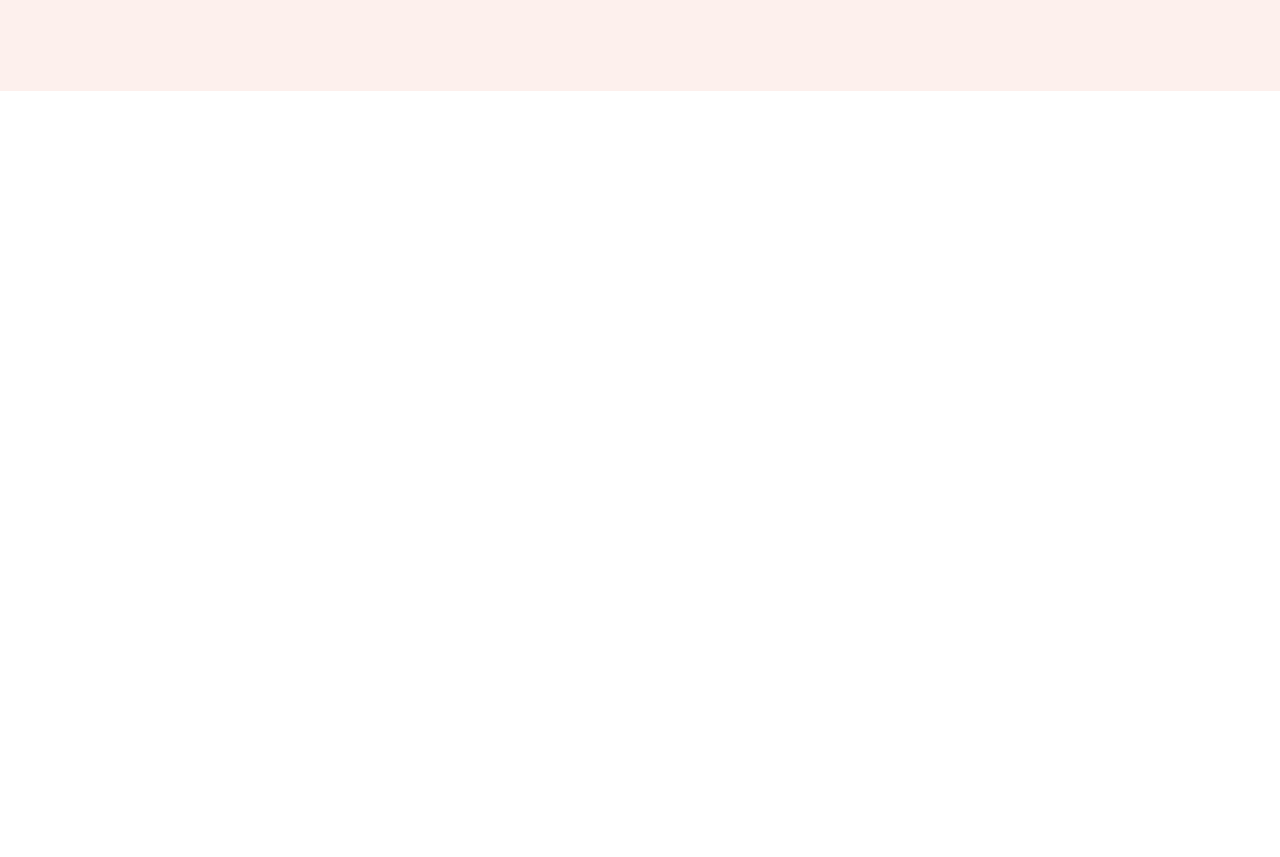
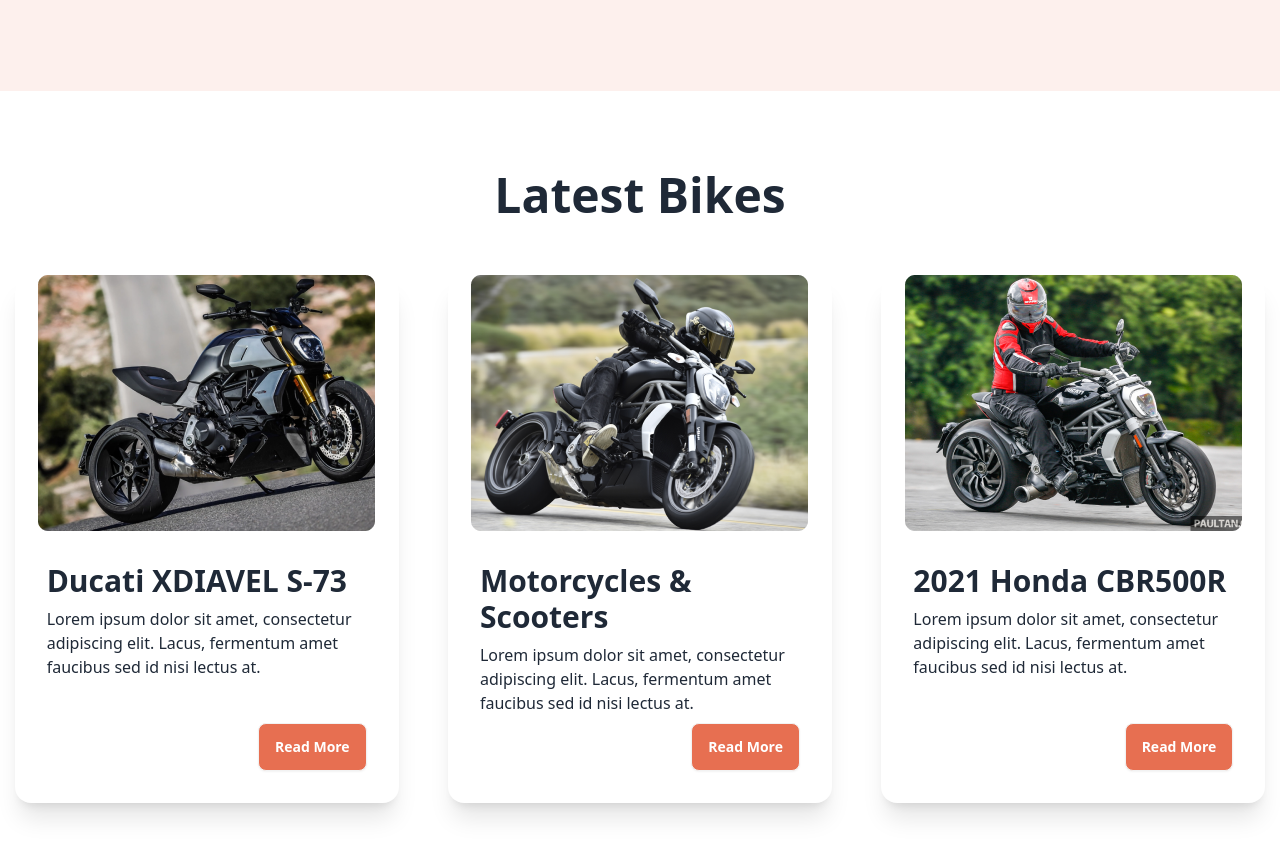
Before and after one commit to tanvir244/Biker-Zone-Project, a plain HTML site: page index.html in a window 1280 px wide. Shown: the part 531-1388 px from the top of the page. Before the commit the page ends 800 px from the top, so only its background shows below. Drawn offline with nearby package versions, Linux system fonts and the light colour scheme.

Commit message:
latest bike section completed with responsive design

```diff
--- a/index.html
+++ b/index.html
@@ -87,7 +87,8 @@
                             <br>
                             with Smile
                         </h2>
-                    <p>Amet minim mollit non deserunt ullamco est sit aliqua dolor do amet sint. Velit officia consequat duis enim velit mollit.</p>
+                        <p>Amet minim mollit non deserunt ullamco est sit aliqua dolor do amet sint. Velit officia
+                            consequat duis enim velit mollit.</p>
                         <button class="btn bg-bike-primary text-white">Purchase</button>
                     </div>
                     <div class="flex-1 pb-[25px]">
@@ -108,7 +109,8 @@
                             <br>
                             with Smile
                         </h2>
-                        <p>Amet minim mollit non deserunt ullamco est sit aliqua dolor do amet sint. Velit officia consequat duis enim velit mollit.</p>
+                        <p>Amet minim mollit non deserunt ullamco est sit aliqua dolor do amet sint. Velit officia
+                            consequat duis enim velit mollit.</p>
                         <button class="btn bg-bike-primary text-white">Purchase</button>
                     </div>
                     <div class="flex-1 pb-[25px]">
@@ -129,7 +131,8 @@
                             <br>
                             with Smile
                         </h2>
-                        <p>Amet minim mollit non deserunt ullamco est sit aliqua dolor do amet sint. Velit officia consequat duis enim velit mollit.</p>
+                        <p>Amet minim mollit non deserunt ullamco est sit aliqua dolor do amet sint. Velit officia
+                            consequat duis enim velit mollit.</p>
                         <button class="btn bg-bike-primary text-white">Purchase</button>
                     </div>
                     <div class="flex-1 pb-[25px]">
@@ -150,7 +153,8 @@
                             <br>
                             with Smile
                         </h2>
-                        <p>Amet minim mollit non deserunt ullamco est sit aliqua dolor do amet sint. Velit officia consequat duis enim velit mollit.</p>
+                        <p>Amet minim mollit non deserunt ullamco est sit aliqua dolor do amet sint. Velit officia
+                            consequat duis enim velit mollit.</p>
                         <button class="btn bg-bike-primary text-white">Purchase</button>
                     </div>
                     <div class="flex-1 pb-[25px]">
@@ -166,14 +170,49 @@
     </header>
 
     <!-- main -->
-    <main class="md:container md:max-auto">
+    <main class="md:container md:mx-auto">
         <!-- featured section -->
         <section>
 
         </section>
         <!-- latest section -->
-        <section>
-
+        <section class="py-20 space-y-14">
+            <h3 class="text-5xl font-semibold text-center">Latest Bikes</h3>
+            <div class="grid gap-5 grid-cols-1 md:grid-cols-2 lg:grid-cols-3">
+                <!-- card-1 -->
+                <div class="card mx-auto w-96 bg-base-100 shadow-xl">
+                    <figure><img src="resources/images/others/latest1.png" alt="Shoes" /></figure>
+                    <div class="card-body">
+                        <h2 class="card-title text-3xl">Ducati XDIAVEL S-73</h2>
+                        <p>Lorem ipsum dolor sit amet, consectetur adipiscing elit. Lacus, fermentum amet faucibus sed id nisi lectus at.</p>
+                        <div class="card-actions justify-end">
+                            <button class="btn bg-bike-primary text-white">Read More</button>
+                        </div>
+                    </div>
+                </div>
+                <!-- card-2 -->
+                <div class="card mx-auto w-96 bg-base-100 shadow-xl">
+                    <figure><img src="resources/images/others/latest2.png" alt="Shoes" /></figure>
+                    <div class="card-body">
+                        <h2 class="card-title text-3xl">Motorcycles & Scooters</h2>
+                        <p>Lorem ipsum dolor sit amet, consectetur adipiscing elit. Lacus, fermentum amet faucibus sed id nisi lectus at.</p>
+                        <div class="card-actions justify-end">
+                            <button class="btn bg-bike-primary text-white">Read More</button>
+                        </div>
+                    </div>
+                </div>
+                <!-- card-3 -->
+                <div class="card mx-auto w-96 bg-base-100 shadow-xl">
+                    <figure><img src="resources/images/others/latest3.png" alt="Shoes" /></figure>
+                    <div class="card-body">
+                        <h2 class="card-title text-3xl">2021 Honda CBR500R</h2>
+                        <p>Lorem ipsum dolor sit amet, consectetur adipiscing elit. Lacus, fermentum amet faucibus sed id nisi lectus at.</p>
+                        <div class="card-actions justify-end">
+                            <button class="btn bg-bike-primary text-white">Read More</button>
+                        </div>
+                    </div>
+                </div>
+            </div>
         </section>
     </main>
 
```
Lines whose indentation alone changed are shown as unchanged.
